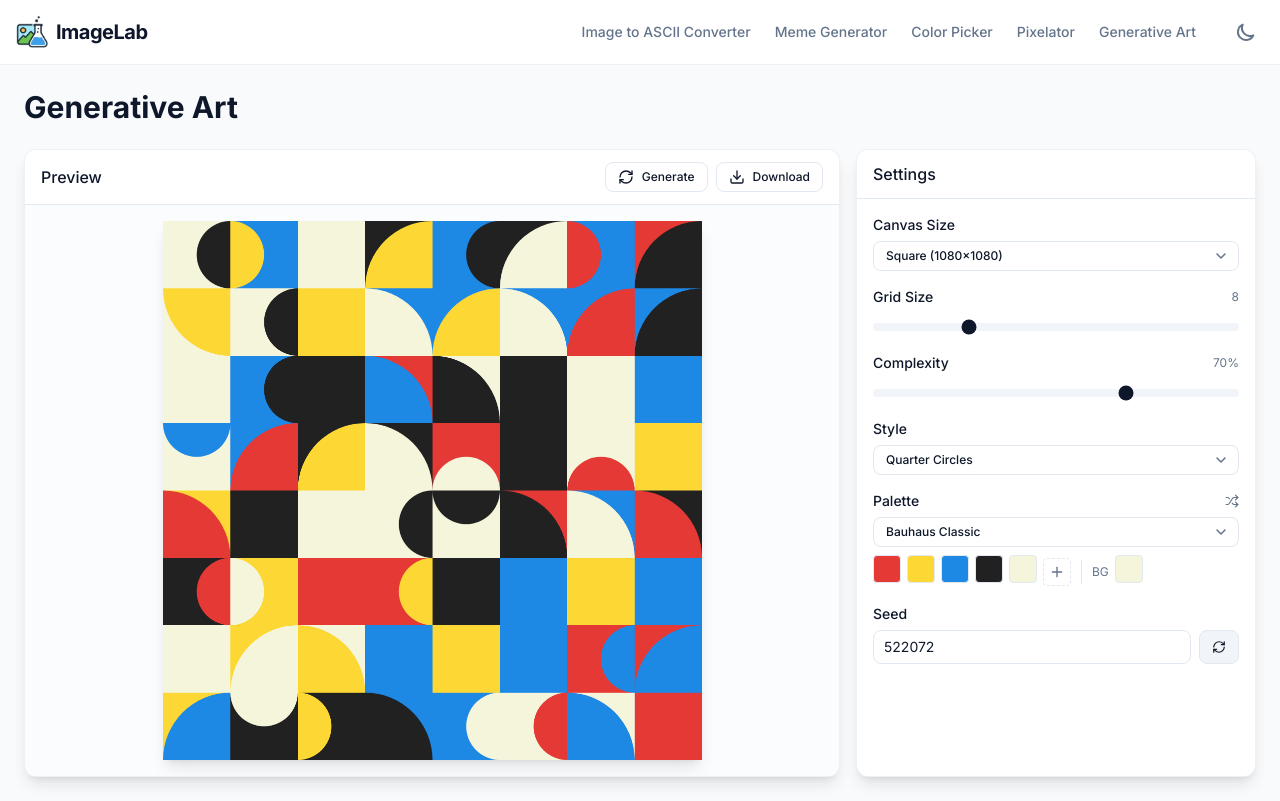
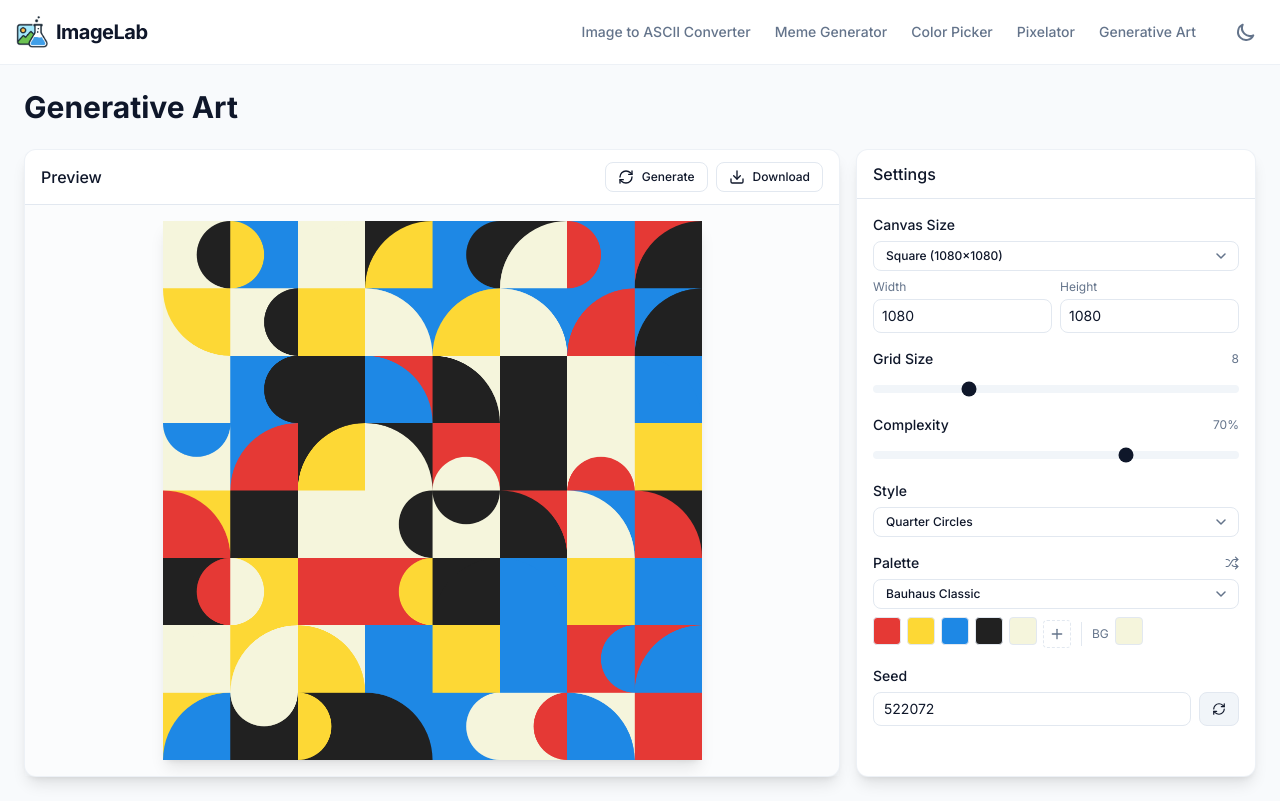
Before and after one commit to pederespen/imagelab, a Next.js app: page /generative in a window 1280 px wide. Built offline with nearby package versions, Linux system fonts and the light colour scheme.

Commit message:
custom size supported

```diff
--- a/components/tools/GenerativeArt.tsx
+++ b/components/tools/GenerativeArt.tsx
@@ -26,13 +26,38 @@ export default function GenerativeArt() {
   const [customBackground, setCustomBackground] = useState(PALETTES[0].background)
   const [isCustomPalette, setIsCustomPalette] = useState(false)
   const [canvasSizeIndex, setCanvasSizeIndex] = useState(4) // Square 1080x1080 default
+  const [customWidth, setCustomWidth] = useState(CANVAS_SIZES[4].width)
+  const [customHeight, setCustomHeight] = useState(CANVAS_SIZES[4].height)
+  const [isCustomSize, setIsCustomSize] = useState(false)
   const [isGenerating, setIsGenerating] = useState(false)
 
   const canvasRef = useRef<HTMLCanvasElement>(null)
   const containerRef = useRef<HTMLDivElement>(null)
 
-  const canvasSize: CanvasSize = CANVAS_SIZES[canvasSizeIndex]
+  // Use custom dimensions or preset
+  const canvasSize = isCustomSize
+    ? { name: 'Custom', width: customWidth, height: customHeight }
+    : CANVAS_SIZES[canvasSizeIndex]
   const style = ART_STYLES[styleIndex]
+
+  // When selecting a preset, update custom dimensions
+  const handleSizePresetChange = (index: number) => {
+    setCanvasSizeIndex(index)
+    setCustomWidth(CANVAS_SIZES[index].width)
+    setCustomHeight(CANVAS_SIZES[index].height)
+    setIsCustomSize(false)
+  }
+
+  // When manually changing dimensions, mark as custom
+  const handleWidthChange = (width: number) => {
+    setCustomWidth(width)
+    setIsCustomSize(true)
+  }
+
+  const handleHeightChange = (height: number) => {
+    setCustomHeight(height)
+    setIsCustomSize(true)
+  }
 
   // Memoize the palette to prevent infinite re-renders
   const currentPalette = useMemo(
@@ -131,10 +156,13 @@ export default function GenerativeArt() {
     })),
   ]
 
-  const sizeOptions = CANVAS_SIZES.map((s, i) => ({
-    value: String(i),
-    label: s.name,
-  }))
+  const sizeOptions = [
+    ...(isCustomSize ? [{ value: 'custom', label: 'Custom' }] : []),
+    ...CANVAS_SIZES.map((s, i) => ({
+      value: String(i),
+      label: s.name,
+    })),
+  ]
 
   const styleOptions = ART_STYLES.map((s, i) => ({
     value: String(i),
@@ -199,11 +227,39 @@ export default function GenerativeArt() {
                 Canvas Size
               </label>
               <Dropdown
-                value={String(canvasSizeIndex)}
-                onChange={value => setCanvasSizeIndex(Number(value))}
+                value={isCustomSize ? 'custom' : String(canvasSizeIndex)}
+                onChange={value => {
+                  if (value !== 'custom') {
+                    handleSizePresetChange(Number(value))
+                  }
+                }}
                 options={sizeOptions}
                 size="sm"
               />
+              <div className="flex gap-2 mt-2">
+                <div className="flex-1">
+                  <label className="text-xs text-muted-foreground mb-1 block">Width</label>
+                  <input
+                    type="number"
+                    value={customWidth}
+                    onChange={e => handleWidthChange(Number(e.target.value))}
+                    min={100}
+                    max={8000}
+                    className="w-full px-2 py-1.5 text-sm bg-card border border-input rounded-lg focus:outline-none focus:ring-2 focus:ring-ring text-foreground"
+                  />
+                </div>
+                <div className="flex-1">
+                  <label className="text-xs text-muted-foreground mb-1 block">Height</label>
+                  <input
+                    type="number"
+                    value={customHeight}
+                    onChange={e => handleHeightChange(Number(e.target.value))}
+                    min={100}
+                    max={8000}
+                    className="w-full px-2 py-1.5 text-sm bg-card border border-input rounded-lg focus:outline-none focus:ring-2 focus:ring-ring text-foreground"
+                  />
+                </div>
+              </div>
             </div>
 
             {/* Grid Size */}
```
